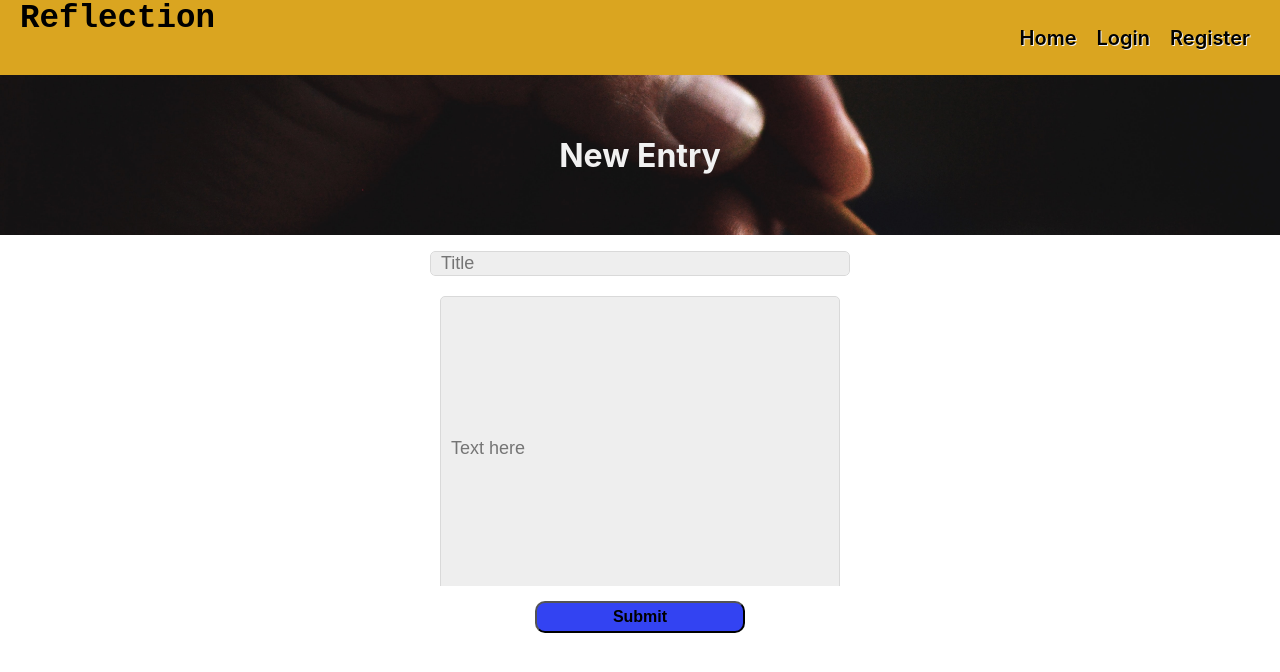
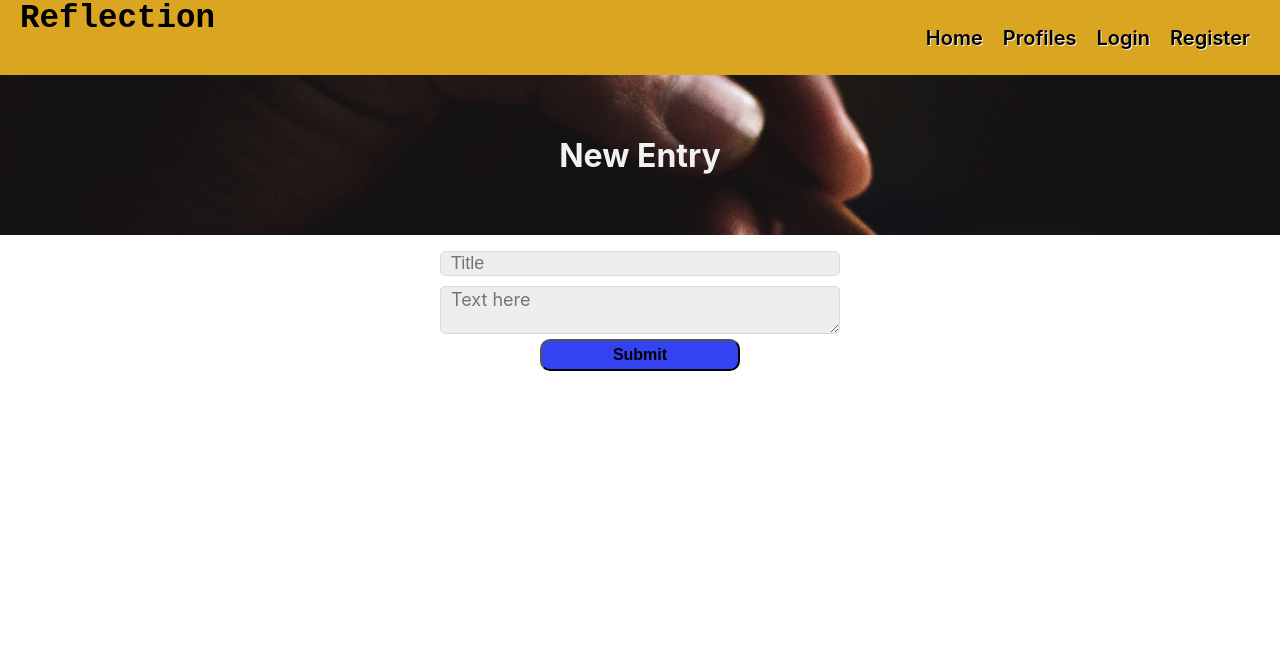
Before and after one commit to TBlais10/Reflection-React, a React (Create React App) app in the folder reflection/: page /newEntry in a window 1280 px wide. Shown: the top 672 px of the page. Built offline with nearby package versions, Linux system fonts and the light colour scheme.

Commit message:
Fixed authenticatoin in Profile and NewEntry classes. Sucessfuly running New Entry routes to backend

```diff
--- a/reflection/src/Profile/Profile.js
+++ b/reflection/src/Profile/Profile.js
@@ -7,7 +7,7 @@ const Profile = (props) => {
     return(
         <BorderCard onClick={() => props.onSelect(id)}>
             <h2>{fname} {lname}</h2>
-            <h1>{journalEntries}</h1>
+            {/* <h1>{journalEntries}</h1> */}
         </BorderCard>
     )
 }
--- a/reflection/src/Profile/Profiles.js
+++ b/reflection/src/Profile/Profiles.js
@@ -1,13 +1,12 @@
 import React, {useContext, useEffect, useState} from "react";
-import { AuthContext } from "../Providers/AuthProvider";
-import Spinner from '../faCommon/Spinner'
 import axios from "axios";
 import {useNavigate} from 'react-router-dom';
 import Profile from "./Profile";
+import { AuthContext } from "../Providers/AuthProvider";
 
 const Profiles = (props) => {
-    const [auth] = useContext(AuthContext);
-    const[profiles, setProfiles] = useState([]);
+    const [auth, setAuth] = useContext(AuthContext);
+    const [profiles, setProfiles] = useState([]);
     const [loading, setLoading] = useState(true);
     const navigate = useNavigate();
 
@@ -15,14 +14,14 @@ const Profiles = (props) => {
         const host = process.env.REACT_APP_API_HOST || "http://localhost:8080";
         const _getDevelopers = async () => {
             try{
-                const res = await axios.get(
-                    `${host}/api/profile`,
+                const res = await axios.get(`${host}/api/profile`,
                     {
-                        headers : {
-                            Authorization : `Bearer ${auth.token}`
+                        headers: {
+                        "Authorization": `Bearer ${auth.token}`
                         }
                     }
-                )
+                );
+
                 console.log(res.data);
                 // setAuth({...auth, name: res.data.name}) //Check out geekylikes
                 setProfiles(res.data);
--- a/reflection/src/components/Auth/Login.js
+++ b/reflection/src/components/Auth/Login.js
@@ -1,17 +1,17 @@
-import React, { useState, useContext} from "react";
-import {useNavigate} from 'react-router-dom'
+import React, { useState, useContext } from "react";
+import { useNavigate } from "react-router-dom";
 import axios from "axios";
 import LoginForm from "./LoginForm";
 import Container from "../../common/Container";
-import Splash from '../../common/Splash'
-import RegSplash from '../../assets/login_reflect.jpg'
+import Splash from "../../common/Splash";
+import RegSplash from "../../assets/login_reflect.jpg";
 import { apiHostUrl } from "../../config";
 import { AuthContext } from "../../Providers/AuthProvider";
 
 const Login = (props) => {
   const [newLogin, setNewLogin] = useState({
-    username: '',
-    password: '',
+    username: "",
+    password: "",
   });
 
   const [auth, setAuth] = useContext(AuthContext);
@@ -20,14 +20,14 @@ const Login = (props) => {
   const updateForm = (field, value) => {
     setNewLogin({
       ...newLogin,
-      [field]: value
-    })
-  }
+      [field]: value,
+    });
+  };
 
   const onSubmit = () => {
     const data = newLogin;
     login(data);
-  }
+  };
 
   const login = async (data) => {
     try {
@@ -41,14 +41,17 @@ const Login = (props) => {
     } catch (err) {
       console.error(err.response ? err.response.data : err.message);
     }
-  }
+  };
 
   return (
     <Container>
-      <Splash image={RegSplash} style={{
-        height: '20vh',
-        color: '#F1F1F1'
-      }}>
+      <Splash
+        image={RegSplash}
+        style={{
+          height: "20vh",
+          color: "#F1F1F1",
+        }}
+      >
         <h1>Login</h1>
       </Splash>
       <LoginForm
@@ -57,7 +60,7 @@ const Login = (props) => {
         onSubmit={onSubmit}
       />
     </Container>
-  )
-}
+  );
+};
 
 export default Login;
--- a/reflection/src/components/Auth/NewUserForm.js
+++ b/reflection/src/components/Auth/NewUserForm.js
@@ -64,6 +64,14 @@ const NewUserForm = ({onSubmit, onChange, newUser}) => {
                     type="number"
                     required
                     />
+                    <Input
+                    name="gender"
+                    id="gender"
+                    value={newUser.gender}
+                    placeholder={"Gender"}
+                    onChange={handleChange}
+                    required
+                    />
                 </InlineInputContainer>
                 <InlineInputContainer>
                     <Input
--- a/reflection/src/components/Auth/Register.js
+++ b/reflection/src/components/Auth/Register.js
@@ -14,6 +14,7 @@ const Register =() => {
         fname: '',
         lname: '',
         age: '',
+        gender: '',
         town: '',
         state: '',
     })
--- a/reflection/src/components/Home/Home.js
+++ b/reflection/src/components/Home/Home.js
@@ -1,9 +1,12 @@
-import React from "react";
+import React, {useContext} from "react";
 import Container from "../../common/Container";
 import Splash from "../../common/Splash";
 import splashImg from "../../assets/splash_reflect.jpg"
+import { AuthContext } from "../../Providers/AuthProvider";
 
 const Home = () => {
+    const [auth] = useContext(AuthContext);
+
     return(
             <Container>
                 <Splash
--- a/reflection/src/components/JournalEntry/JournalEntry.js
+++ b/reflection/src/components/JournalEntry/JournalEntry.js
@@ -1,67 +1,70 @@
-import React, {useState} from "react";
+import React, { useState, useContext } from "react";
 import axios from "axios";
-import {useNavigate} from 'react-router-dom'
+import { useNavigate } from "react-router-dom";
 import NewEntry from "./NewEntry";
 import Container from "../../common/Container";
 import Splash from "../../common/Splash";
-import ContentSplash from "../../assets/newContent_reflect.jpg"
+import ContentSplash from "../../assets/newContent_reflect.jpg";
 import { apiHostUrl } from "../../config";
+import { AuthContext } from "../../Providers/AuthProvider";
 
-const JournalEntry = () => {
+//Add route that re-directs to the new entry (get mapping in routes)
+//add edit mapping?
+
+const JournalEntry = (props) => {
   const [newEntry, setNewEntry] = useState({
-        title:'',
-        content:'',
-    })
+    title: "",
+    content: "",
+  });
 
+  const [auth, setAuth] = useContext(AuthContext);
   const navigate = useNavigate();
 
   const updateForm = (field, value) => {
     setNewEntry({
       ...newEntry,
-            [field]: value
-        })
-    }
+      [field]: value,
+    });
+  };
 
-const createContent = async(data, token) => {
-    try{
-        const res = await axios.post(`${apiHostUrl}/api/Entries/newEntry`,
-        data,
+  const createContent = async (data) => {
+    try {
+      const res = await axios.post(`${apiHostUrl}/api/Entries/newEntry`, data,
         {
           headers : {
-                    Authorization: `Bearer ${token}`
+            Authorization : `Bearer ${auth.token}`
           }
         }
       );
       console.log(res.data);
       //navigate route to go to the new post with the get id mapping
-    } catch(err) {
-        console.error(err.response.data)
+    } catch (err) {
+      console.error(err.response ? err.response.data : err.message);
     }
-}
+  };
 
   const onSubmit = () => {
     const data = newEntry;
-    data.title = `${data.content}`
-    data.content = `${data.content}`
+    data.title = `${data.content}`;
+    data.content = `${data.content}`;
 
     createContent(data);
-}
+  };
 
-    return(
+  return (
     <Container>
-            <Splash image={ContentSplash} style={{
-                height: '20vh',
-                color: "#f1f1f1"
-            }}>
+      <Splash
+        image={ContentSplash}
+        style={{
+          height: "20vh",
+          color: "#f1f1f1",
+        }}
+      >
         <h1>New Entry</h1>
       </Splash>
-            <NewEntry
-            newEntry={newEntry}
-            onChange={updateForm}
-            onSubmit={onSubmit}
-            />
+      <NewEntry newEntry={newEntry} onChange={updateForm} onSubmit={onSubmit} />
     </Container>
-    )
-}
+  );
+};
 
 export default JournalEntry;
--- a/reflection/src/components/JournalEntry/NewEntry.js
+++ b/reflection/src/components/JournalEntry/NewEntry.js
@@ -4,6 +4,7 @@ import Form from "../../common/Form";
 import InlineInputContainer from "../../common/InlineInputContainer";
 import Input from "../../common/Input";
 import Button from "../../common/Button";
+import TextArea from "../../common/TextArea"
 
 const NewEntry = ({onSubmit, onChange, newEntry}) => {
 
@@ -23,15 +24,10 @@ const NewEntry = ({onSubmit, onChange, newEntry}) => {
                     required
                     />
                 </InlineInputContainer>
-                <InlineInputContainer style={{
-                    height:"300px",
-                    margin:"10px"
-                }}>
-                    <Input style={{
-                    height:"300px",
-                    margin:"10px"
-
-                }}
+                <InlineInputContainer>
+                    <TextArea style={{
+                        marginTop: "10px"
+                    }}
 
                     name="content"
                     id="content"
--- a/reflection/src/components/Navbar/Navbar.js
+++ b/reflection/src/components/Navbar/Navbar.js
@@ -2,6 +2,9 @@ import React, { Fragment } from "react";
 import { useContext } from "react";
 import { AuthContext } from "../../Providers/AuthProvider";
 import NavButton from "./NavButton";
+              //add button to look at posts
+              //add button to look at profiles
+              //add a log out button
 
 const Navbar = (props) => {
   const [auth] = useContext(AuthContext);
@@ -36,10 +39,10 @@ const Navbar = (props) => {
             alignItems: "center",
           }}>
           <NavButton to="/" label="Home" />
+          <NavButton to="/profiles" label="Profiles" />
           {auth.token ? (
             <Fragment>
-              <NavButton to="/newEntry" label="Make an Entry" />,
-              <NavButton to="/profiles" label="Profiles" />
+              <NavButton to="/newEntry" label="Make an Entry" />
             </Fragment>
             ) : (
               <Fragment>
```
Lines whose indentation alone changed are shown as unchanged.
